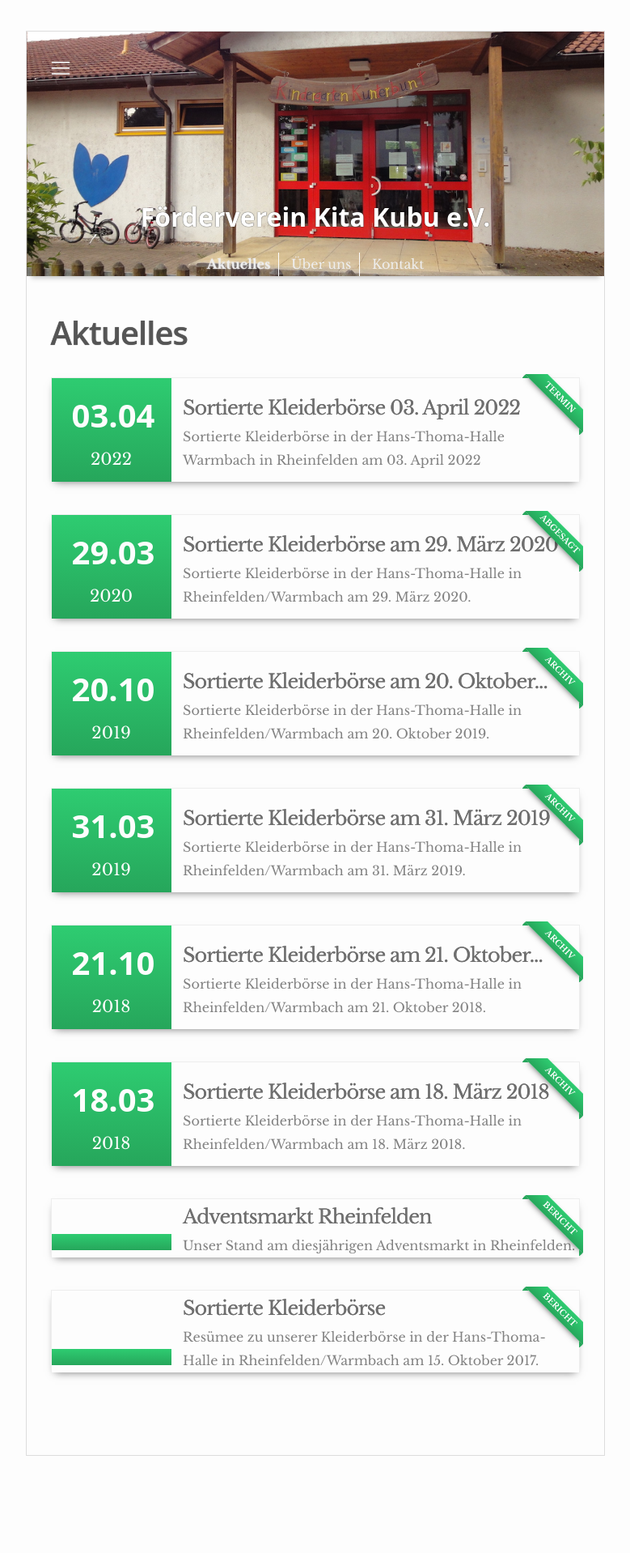
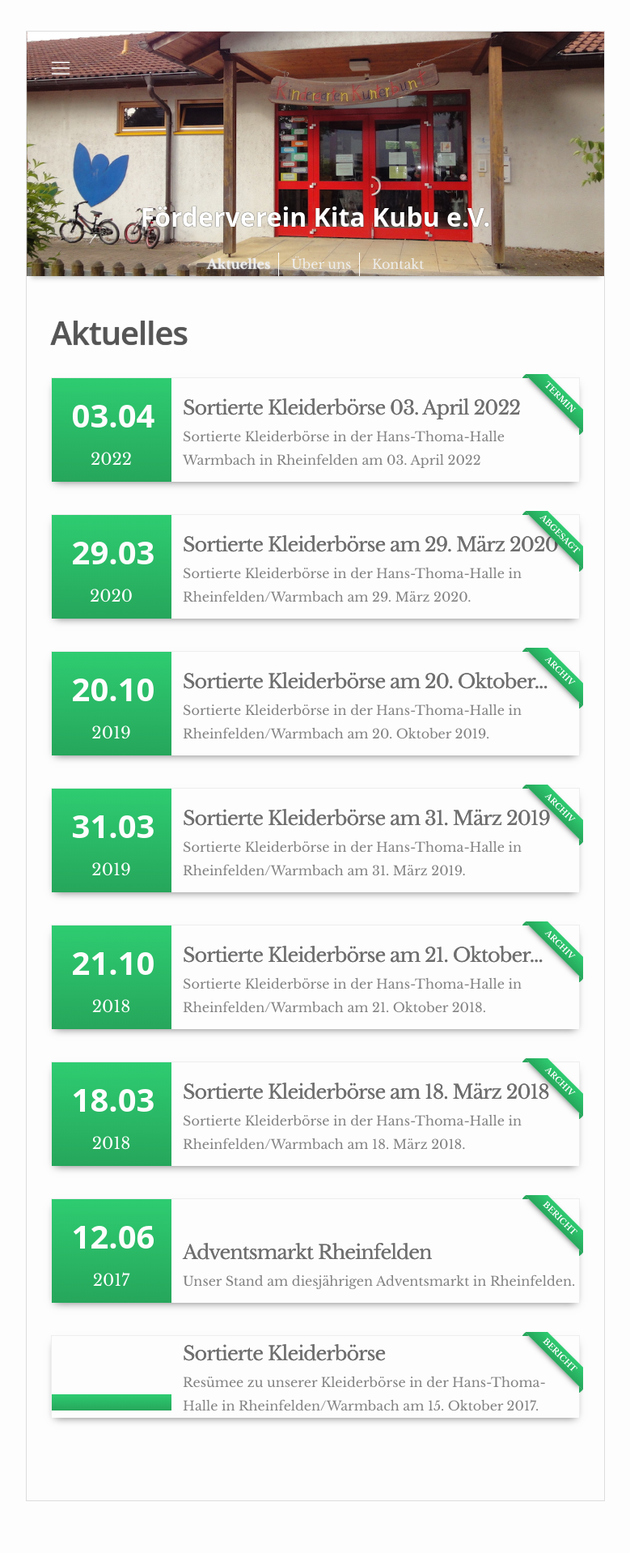
Before and after one commit to fv-kubu/fv-kubu, a Jekyll site: the page built from _pages/aktuelles.html, in a window 1280 px wide. Shown: the whole page at 81% size, without its empty margins (250-1029 px from the left). Built offline with Jekyll 4.4.1, drawn with Linux system fonts in a browser that asks for light colours; before the commit the page ends 1862 px from its top, so only the background shows below that.

Commit message:
Update 2017-12-16-adventsmarkt_rheinfelden.md

```diff
--- a/_posts/2017-12-16-adventsmarkt_rheinfelden.md
+++ b/_posts/2017-12-16-adventsmarkt_rheinfelden.md
@@ -1,5 +1,6 @@
 ---
 layout: post
+market: 2017-06-12
 title: Adventsmarkt Rheinfelden
 description: Unser Stand am diesjährigen Adventsmarkt in Rheinfelden.
 categories: bericht
```
